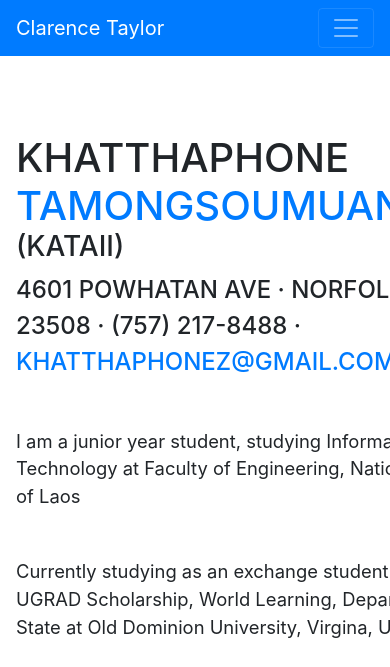
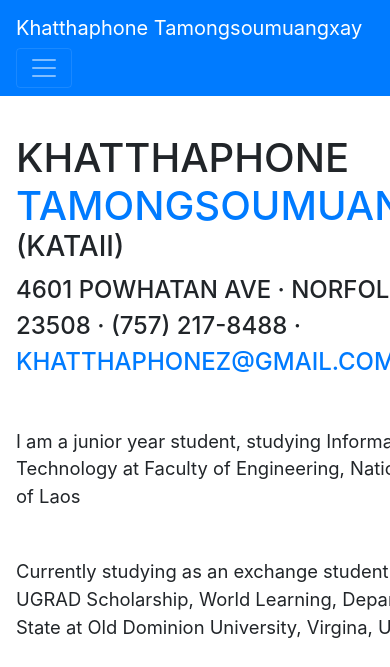
Before and after one commit to khatthaphone/khatthaphone.github.io, a website with bundled scripts: page index.html in a window 390 px wide. Shown: the top 667 px of the page. Built offline with nearby package versions, Linux system fonts and the light colour scheme; files whose address does not match are found by name; a web font is replaced by a local one.

Commit message:
Edit top title to my name 	modified:   index.html

```diff
--- a/index.html
+++ b/index.html
@@ -31,7 +31,7 @@
 
     <nav class="navbar navbar-expand-lg navbar-dark bg-primary fixed-top" id="sideNav">
       <a class="navbar-brand js-scroll-trigger" href="#page-top">
-        <span class="d-block d-lg-none">Clarence Taylor</span>
+        <span class="d-block d-lg-none">Khatthaphone Tamongsoumuangxay</span>
         <span class="d-none d-lg-block">
           <img class="img-fluid img-profile rounded-circle mx-auto mb-2" src="https://avatars1.githubusercontent.com/u/8247636" alt="">
         </span>
```
